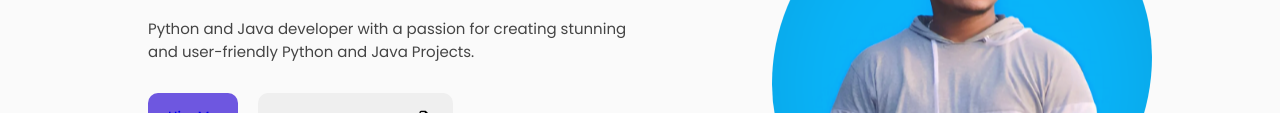
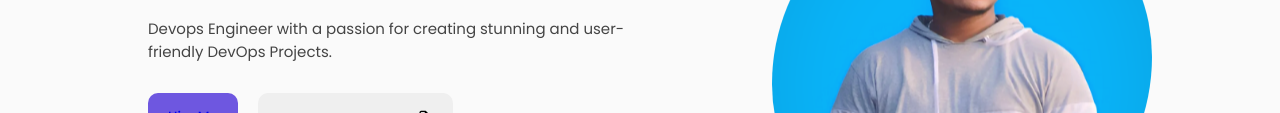
Before and after one commit to shrey31-N/Shreyas-portfolio, a plain HTML site: page index.html in a window 1280 px wide. Shown: the part 331-444 px from the top of the page. Drawn offline with nearby package versions, Linux system fonts and the light colour scheme.

Commit message:
Revise portfolio HTML structure and content
Updated the portfolio HTML structure and content, including changes to the featured section and contact information.

```diff
--- a/index.html
+++ b/index.html
@@ -64,8 +64,8 @@
             <p>I'm <span class="typedText"></span></p>
           </div>
           <div class="featured-text-info">
-            <p>Python and Java developer with a passion for creating stunning
-              and user-friendly Python and Java Projects.</p>
+            <p>Devops Engineer with a passion for creating stunning
+              and user-friendly DevOps Projects.</p>
           </div>
           <div class="featured-text-btn">
             <button class="btn blue-btn"><a href="mailto:nshreyas215@gmail.com">Hire Me</a></button>
```
